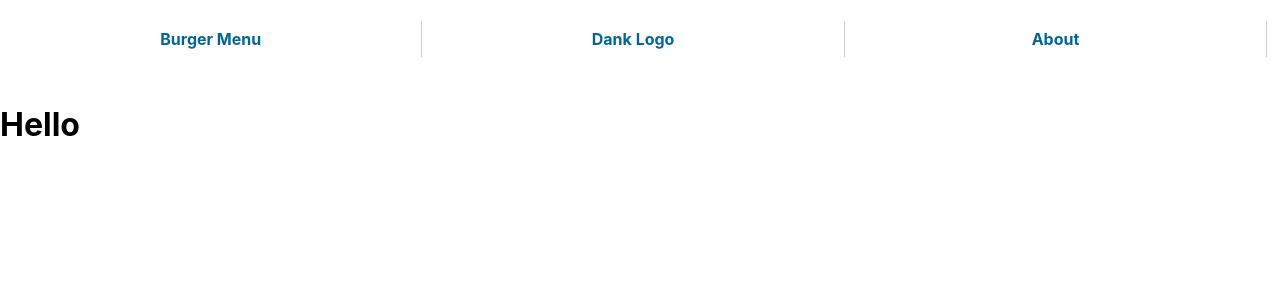
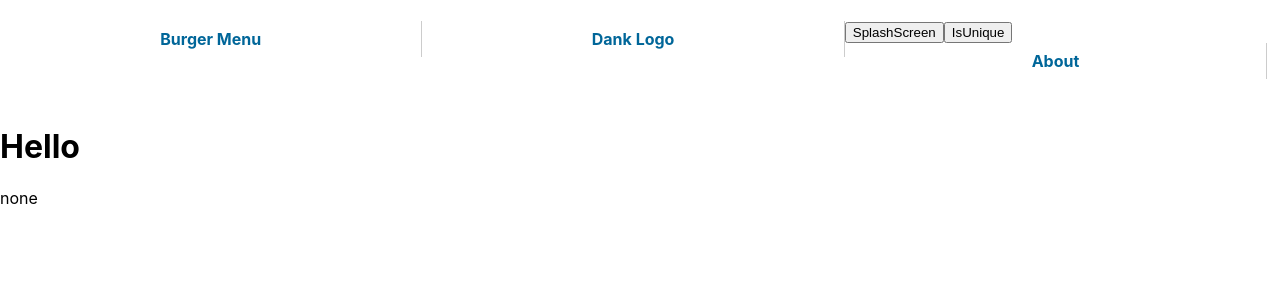
Before and after one commit to Mothergoose31/reacting-the-coding-interview, a React (Create React App) app: page / in a window 1280 px wide. Shown: the top 300 px of the page. Built offline with nearby package versions, Linux system fonts and the light colour scheme.

Commit message:
passing state example

```diff
--- a/src/App.jsx
+++ b/src/App.jsx
@@ -5,25 +5,28 @@ import SplashScreen from './components/splashScreen/SplashScreen'
 
 function App() {
   const [isLoading,setLoading] = useState(true) // set initial loading state to true
+  const [render,setRender] = useState('none')
 
-  useEffect(()=>{
-    setTimeout(()=>{
-      setLoading(false)
-    },2000) //set splashing screen time on mount to 2s, can disable for development
-  },[])
+  // useEffect(()=>{
+  //   setTimeout(()=>{
+  //     setLoading(false)
+  //   },2000) //set splashing screen time on mount to 2s, can disable for development
+  // },[]);
+
+  const handleChange = data => {
+    setRender(data)
+  }
 
   return (
-  <>
-  {isLoading? <SplashScreen/> :
-              // if loading, display splash screen, else display app
+          <>
               <div>
-                <NavBar/>
+                <NavBar handleChange={handleChange}/>
                 <div>
                   <h1>Hello</h1>
                 </div>
+                {render}
               </div>
-  }
-  </>
+          </>
   )
 }
 
--- a/src/components/codeDisplay/CodeDisplay.jsx
+++ b/src/components/codeDisplay/CodeDisplay.jsx
@@ -1,7 +1,7 @@
 import React from 'react';
 
 
-const codeDisplay = ()=>{
+const CodeDisplay = ()=>{
     return(
         <div>
             Hello Code Display
@@ -9,4 +9,4 @@ const codeDisplay = ()=>{
     )
 }
 
-export default codeDisplay;
+export default CodeDisplay;
--- a/src/components/navbar/NavBar.jsx
+++ b/src/components/navbar/NavBar.jsx
@@ -1,10 +1,17 @@
 import React, { Component } from 'react'
+import SplashScreen from '../splashScreen/SplashScreen';
+import IsUnique from '../problems/isUnique/IsUnique'
 
 export default class NavBar extends Component {
+    constructor(props){
+        super(props)
+    }
     render() {
         return (
             <div>
                 <ul id="nav">
+                    <button onClick={()=>this.props.handleChange(<SplashScreen/>)}>SplashScreen</button>
+                    <button onClick={()=>this.props.handleChange(<IsUnique/>)}>IsUnique</button>
                     <li><a href="#">Burger Menu </a></li>
                     <li><a href="#">Dank Logo</a></li>
                     <li><a href="#"> About</a></li>
--- a/src/components/problems/isUnique/IsUnique.jsx
+++ b/src/components/problems/isUnique/IsUnique.jsx
@@ -1,11 +1,13 @@
 import React from 'react';
-import codeDisplay from '../../codeDisplay/codeDisplay'
+import CodeDisplay from '../../codeDisplay/CodeDisplay'
 
-const isUnique = ()=>{
+const IsUnique = ()=>{
     return(
         <div>
             Hello Problems
-            <codeDisplay/>
+            <CodeDisplay/>
         </div>
     )
 }
+
+export default IsUnique
```
